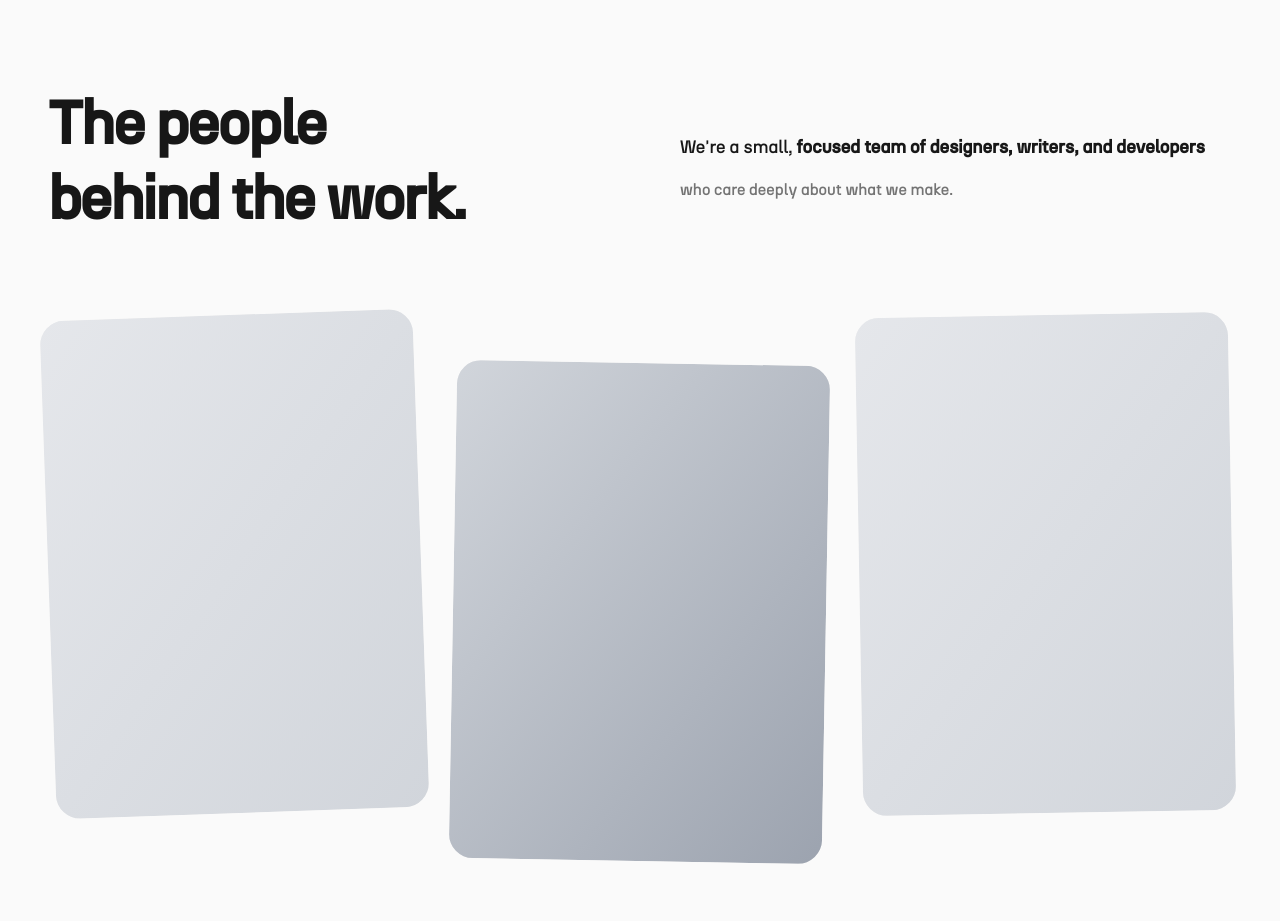
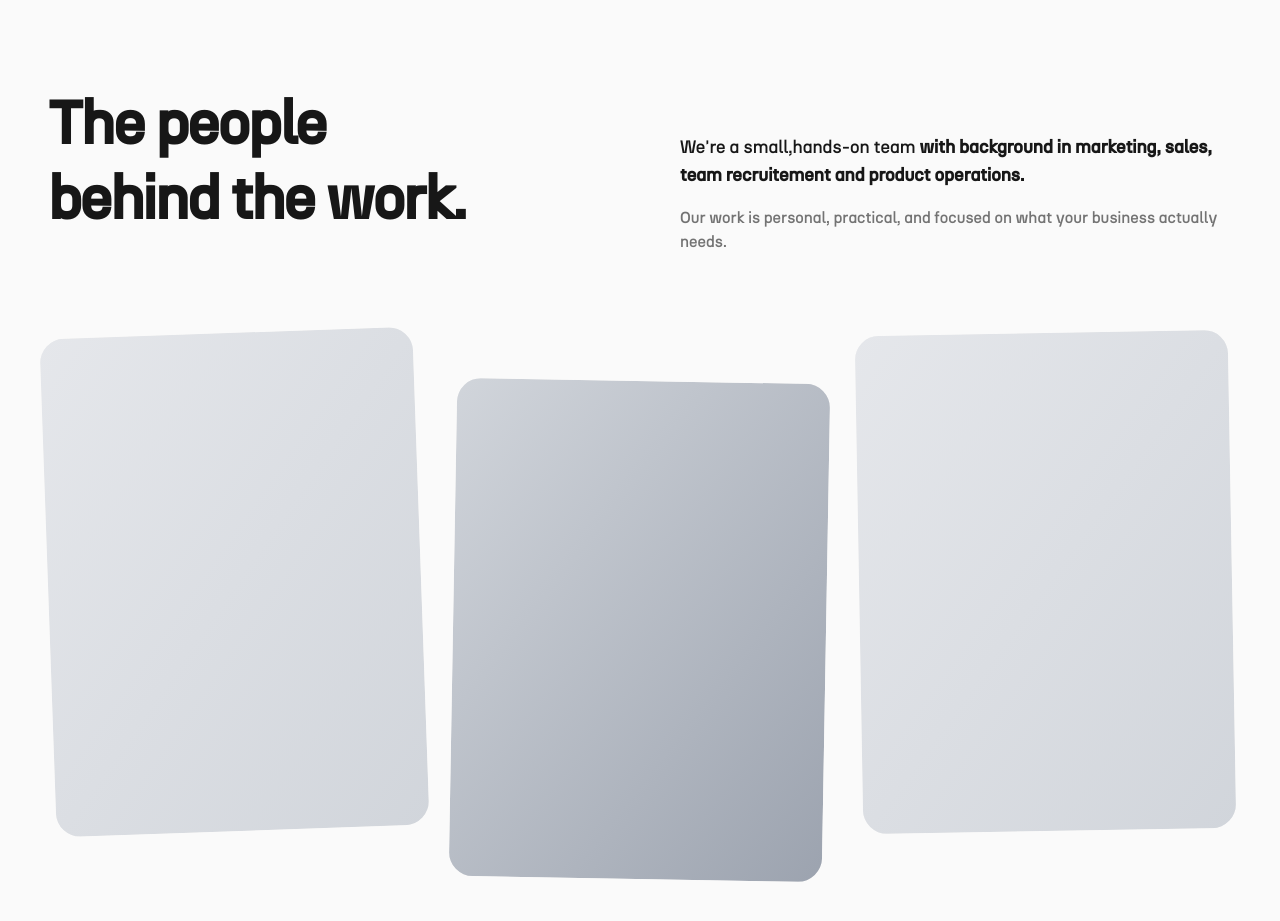
Before and after one commit to ElmiraGabrielyan/voltera-screenshot-magic, a React (Vite) app: page / in a window 1280 px wide. Shown: the part 3580-4501 px from the top of the page. Built offline with nearby package versions, Linux system fonts and the light colour scheme; the HTML template or start-up script is replaced by a standard one.

Commit message:
Code edited in Lovable Code Editor
Edited UI in Lovable

```diff
--- a/src/components/Team.tsx
+++ b/src/components/Team.tsx
@@ -12,13 +12,13 @@ const Team = () => {
           </div>
           <div className="lg:pt-12">
             <p className="text-lg mb-4">
-              We're a small,{" "}
+              We're a small,hands-on team{" "}
               <span className="font-semibold text-foreground">
-                focused team of designers, writers, and developers
+                with background in marketing, sales, team recruitement and product operations.
               </span>
             </p>
             <p className="text-muted-foreground">
-              who care deeply about what we make.
+              Our work is personal, practical, and focused on what your business actually needs.
             </p>
           </div>
         </div>
```
